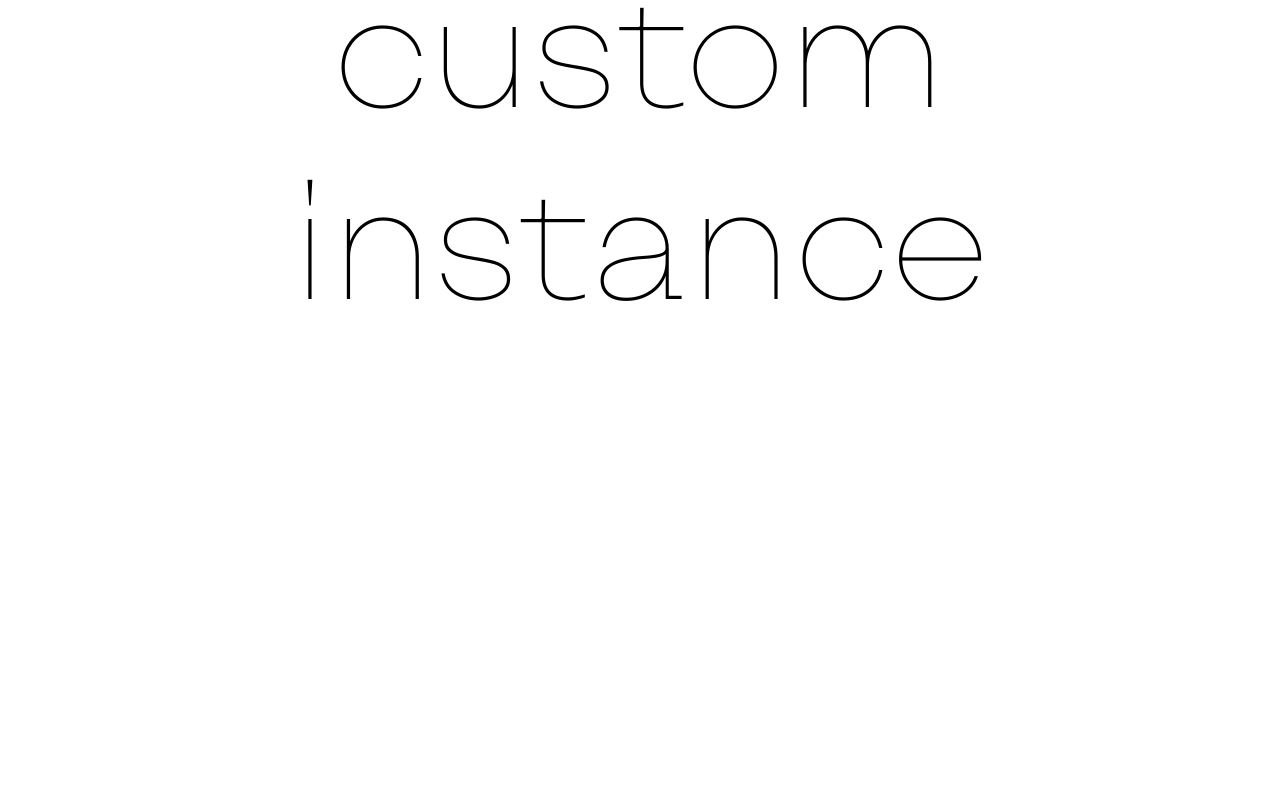
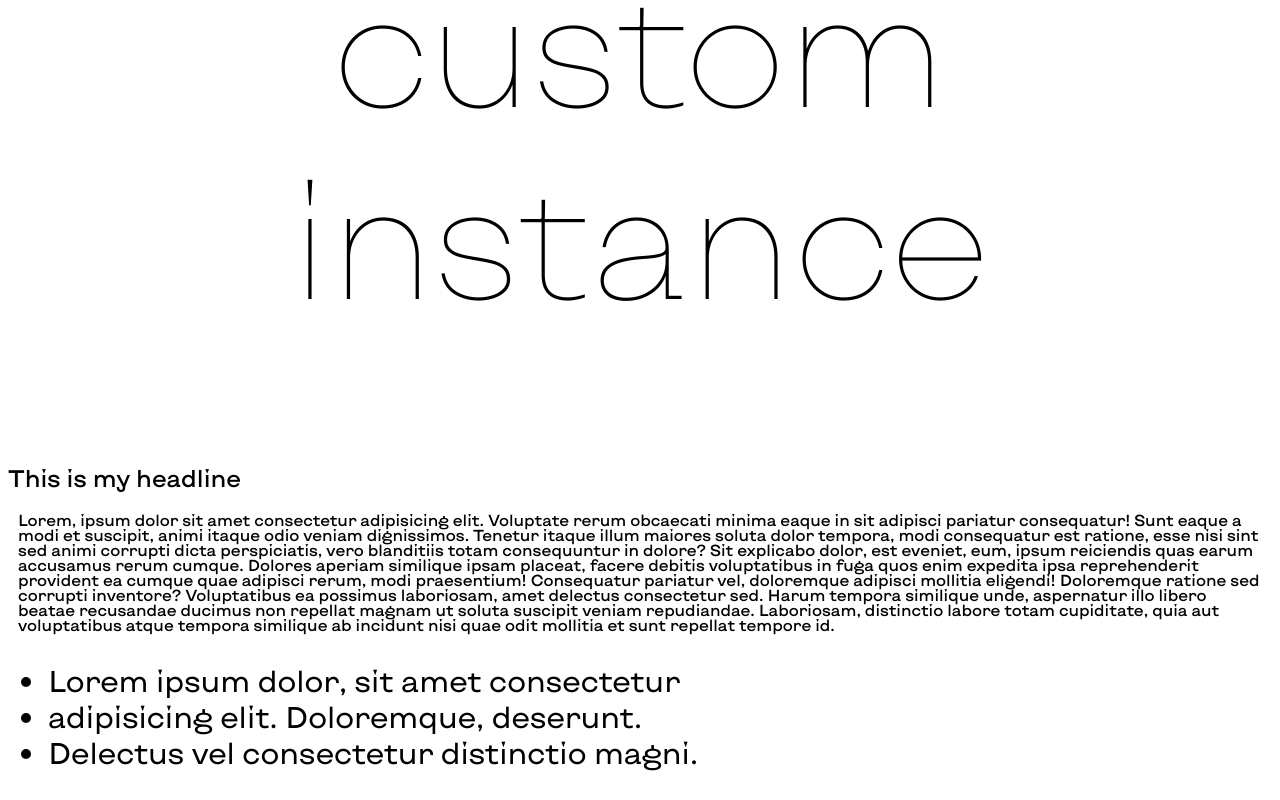
Before and after one commit to lahdesign/type-specimen, a plain HTML site: page index.html in a window 1280 px wide. Shown: the part 365-1165 px from the top of the page. Before the commit the page ends 816 px from the top, so only its background shows below. Drawn offline with Linux system fonts and the light colour scheme.

Commit message:
added list and paragraph

```diff
--- a/index.html
+++ b/index.html
@@ -13,5 +13,14 @@
         This is my custom instance
     </h1>
 
+    <h2>This is my headline</h2>
+    <p>Lorem, ipsum dolor sit amet consectetur adipisicing elit. Voluptate rerum obcaecati minima eaque in sit adipisci pariatur consequatur! Sunt eaque a modi et suscipit, animi itaque odio veniam dignissimos. Tenetur itaque illum maiores soluta dolor tempora, modi consequatur est ratione, esse nisi sint sed animi corrupti dicta perspiciatis, vero blanditiis totam consequuntur in dolore? Sit explicabo dolor, est eveniet, eum, ipsum reiciendis quas earum accusamus rerum cumque. Dolores aperiam similique ipsam placeat, facere debitis voluptatibus in fuga quos enim expedita ipsa reprehenderit provident ea cumque quae adipisci rerum, modi praesentium! Consequatur pariatur vel, doloremque adipisci mollitia eligendi! Doloremque ratione sed corrupti inventore? Voluptatibus ea possimus laboriosam, amet delectus consectetur sed. Harum tempora similique unde, aspernatur illo libero beatae recusandae ducimus non repellat magnam ut soluta suscipit veniam repudiandae. Laboriosam, distinctio labore totam cupiditate, quia aut voluptatibus atque tempora similique ab incidunt nisi quae odit mollitia et sunt repellat tempore id.</p>
+
+    <ul>
+        <li>Lorem ipsum dolor, sit amet consectetur</li>
+        <li>adipisicing elit. Doloremque, deserunt.</li>
+        <li>Delectus vel consectetur distinctio magni.</li>
+
+    </ul>
 </body>
 </html>
--- a/style.css
+++ b/style.css
@@ -5,8 +5,10 @@
     font-display:swap;
 }
 
+body{
+    font-family:'Kyiv Sans';
+}
 .variable-font{
-    font-family:'Kyiv Sans';
     font-weight:1 ;
     height:100vh;
     font-size: 10em;
@@ -21,7 +23,6 @@
 }
 
 .variable-font:hover{
-    font-family:'Kyiv Sans';
     font-weight:1000 ;
     height:100vh;
     font-size: 10em;
@@ -31,3 +32,16 @@
     text-align: center;
     font-variation-settings: 'CONT' 400, 'MIDL' 1000;
 }
+h2{
+
+    font-weight:500 ;
+}
+p{
+    font-weight:500 ;
+    line-height: 15px;
+    margin: 10px
+}
+
+ul{
+   font-size:30px
+}
```
